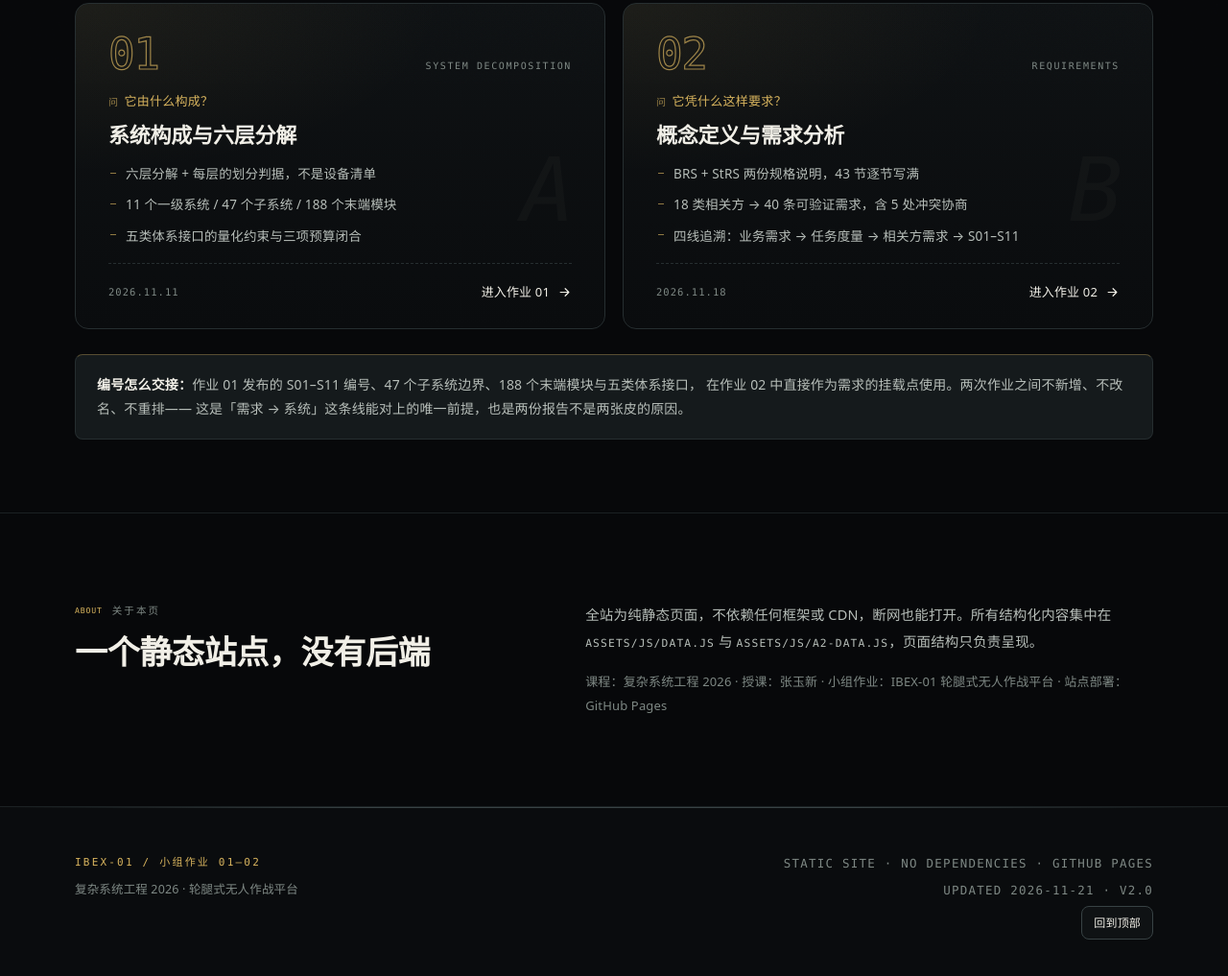
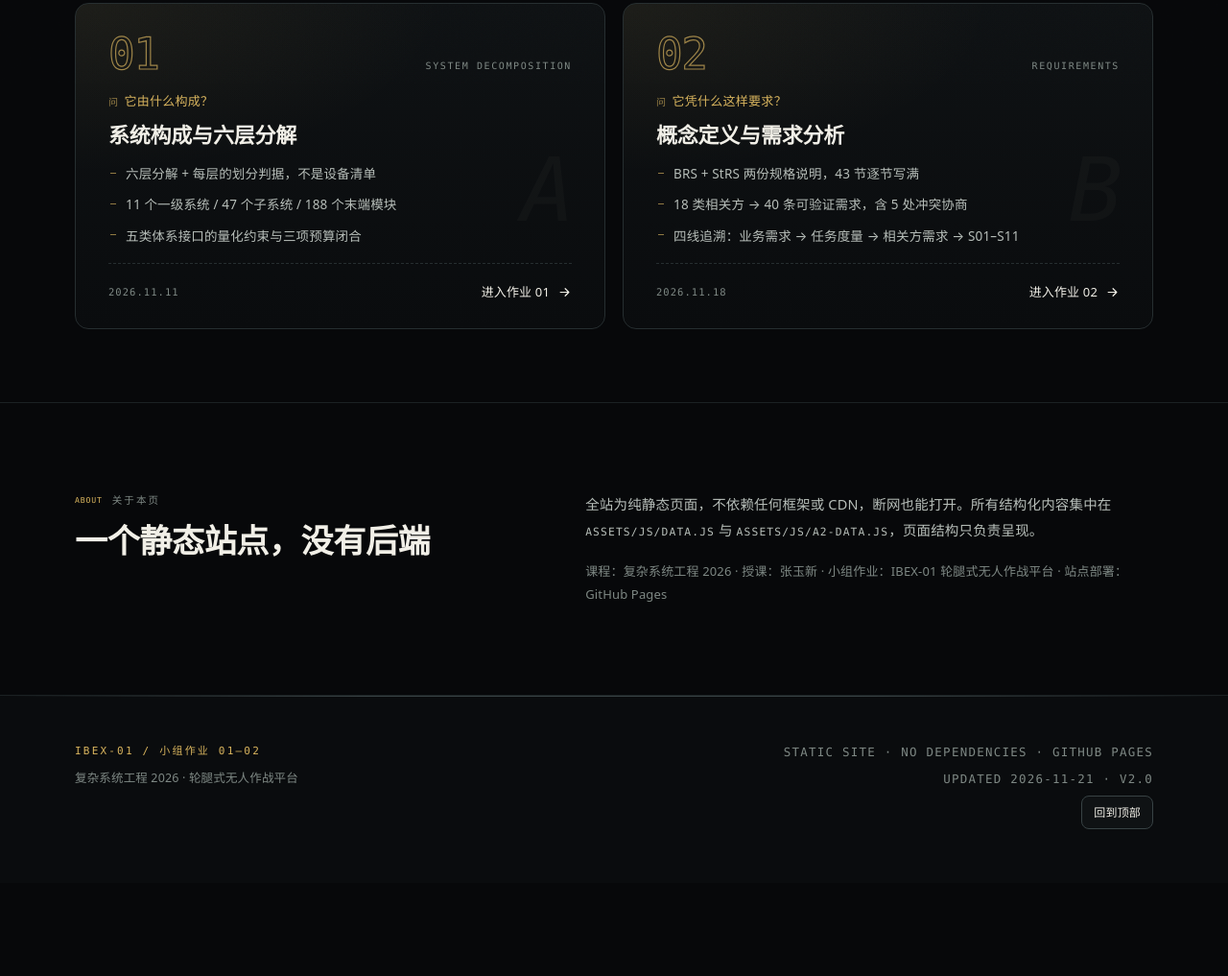
Before and after one commit to expolre323/complex-systems-2026, a plain HTML site: page index.html in a window 1280 px wide. Shown: the part 713-1730 px from the top of the page at 96% size. After the commit the page ends 1633 px from the top, so only its background shows below. Drawn offline with Linux system fonts and the light colour scheme.

Commit message:
删除首页的编号交接说明块

```diff
--- a/assets/css/home.css
+++ b/assets/css/home.css
@@ -112,8 +112,6 @@
   user-select: none;
 }
 
-.gate__note { margin-top: 26px; }
-
 /* ------------------------------------------------------------------ 关于 */
 .about { display: grid; grid-template-columns: 0.9fr 1.1fr; gap: 48px; align-items: start; }
 .about__r p { color: var(--fg-2); font-size: 14.5px; line-height: 1.9; }
--- a/index.html
+++ b/index.html
@@ -91,12 +91,6 @@
 <section class="sec sec--tight" id="gates">
   <div class="wrap">
     <div class="gates" id="gateList"></div>
-
-    <div class="note note--line gate__note">
-      <b>编号怎么交接：</b>作业 01 发布的 S01–S11 编号、47 个子系统边界、188 个末端模块与五类体系接口，
-      在作业 02 中直接作为需求的挂载点使用。两次作业之间不新增、不改名、不重排——
-      这是「需求 → 系统」这条线能对上的唯一前提，也是两份报告不是两张皮的原因。
-    </div>
   </div>
 </section>
 
```
